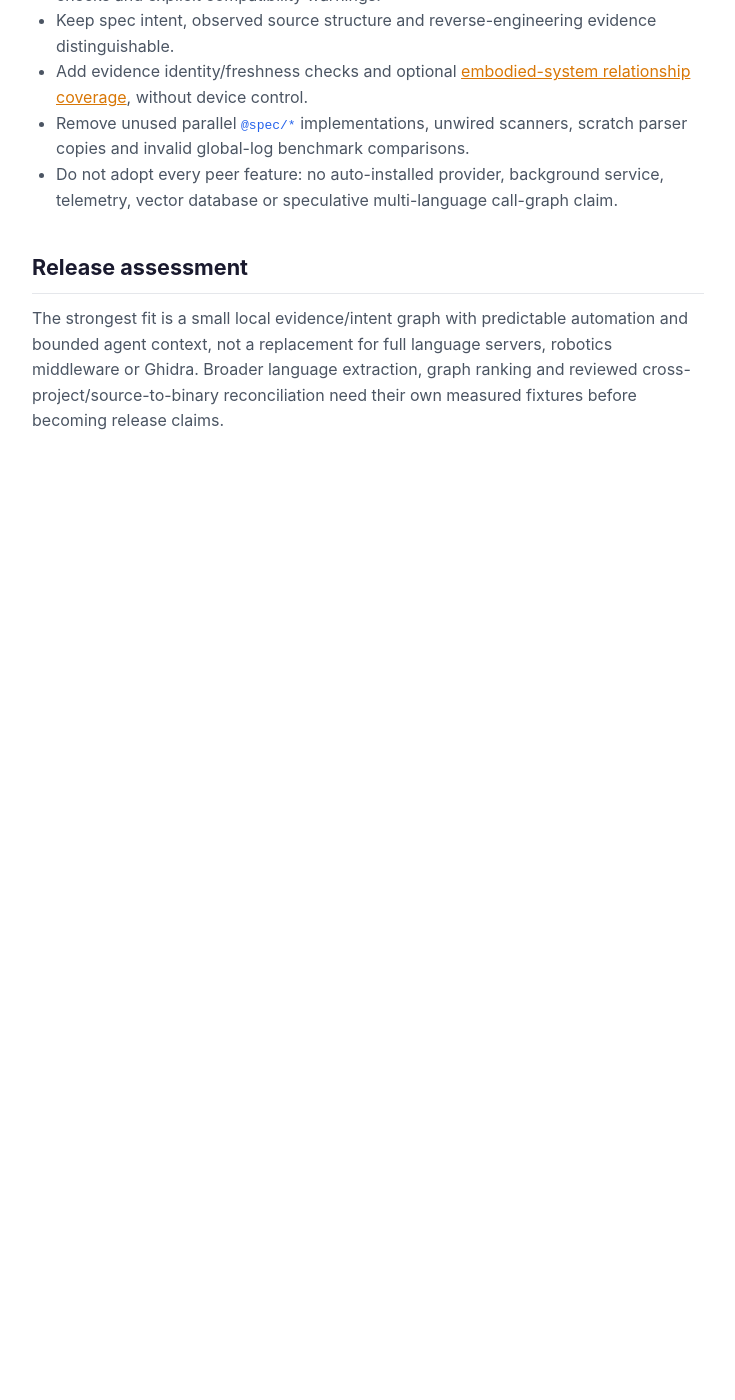
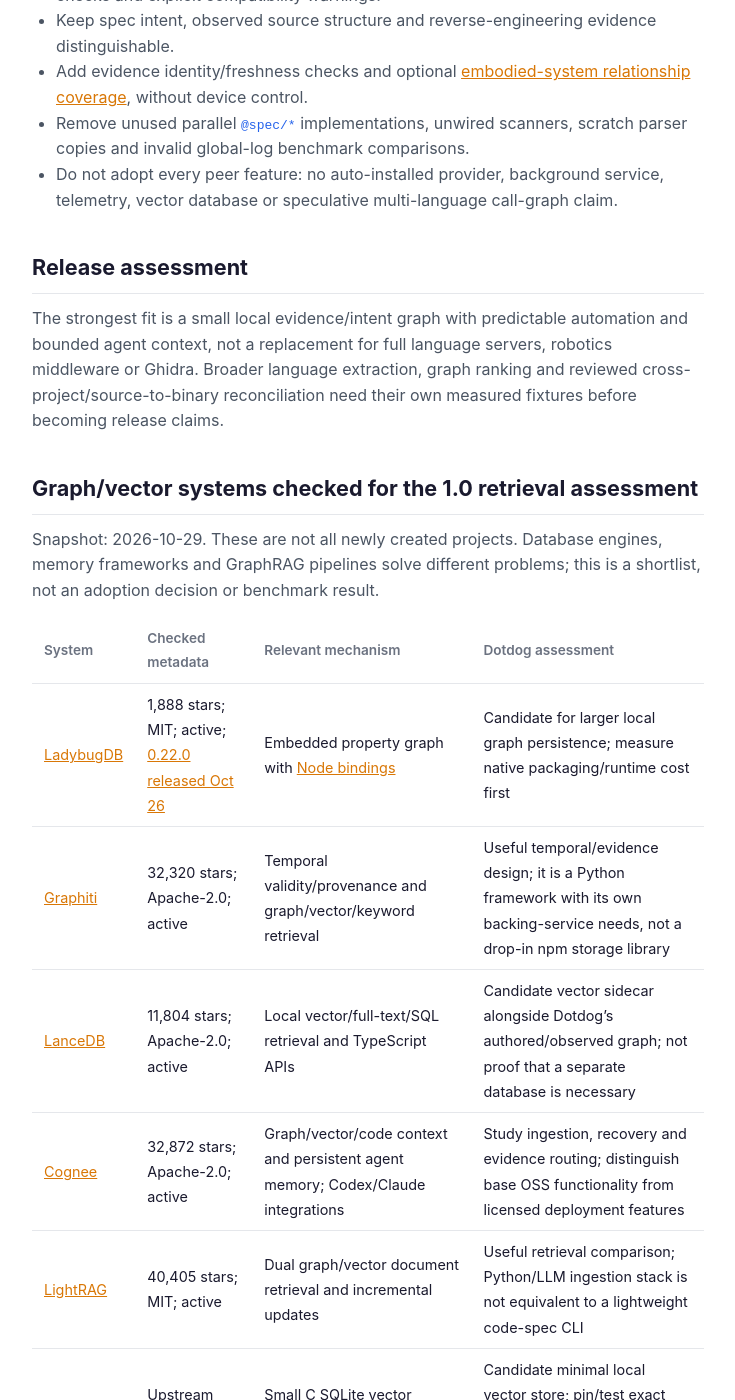
Before and after one commit to specdog/dotdog, a Jekyll site: the page built from docs/graph-peer-research.md, in a window 1280 px wide and 1400 px high, scrolled down 1438 px. Shown: the whole window, without its empty margins (272-1007 px from the left). Built offline with Jekyll 4.4.1, drawn with Linux system fonts in a browser that asks for light colours; before the commit the page ends 1912 px from its top, so only the background shows below that; some of the changed text lies outside the part shown.

```diff
--- a/docs/graph-peer-research.md
+++ b/docs/graph-peer-research.md
@@ -33,3 +33,22 @@
 ## Release assessment
 
 The strongest fit is a small local evidence/intent graph with predictable automation and bounded agent context, not a replacement for full language servers, robotics middleware or Ghidra. Broader language extraction, graph ranking and reviewed cross-project/source-to-binary reconciliation need their own measured fixtures before becoming release claims.
+
+## Graph/vector systems checked for the 1.0 retrieval assessment
+
+Snapshot: 2026-10-29. These are not all newly created projects. Database engines, memory frameworks and GraphRAG pipelines solve different problems; this is a shortlist, not an adoption decision or benchmark result.
+
+| System | Checked metadata | Relevant mechanism | Dotdog assessment |
+| --- | --- | --- | --- |
+| [LadybugDB](https://github.com/LadybugDB/ladybug) | 1,888 stars; MIT; active; [0.22.0 released Oct 26](https://blog.ladybugdb.com/post/ladybug-0-22-0-release/) | Embedded property graph with [Node bindings](https://docs.ladybugdb.com/installation/) | Candidate for larger local graph persistence; measure native packaging/runtime cost first |
+| [Graphiti](https://github.com/getzep/graphiti) | 32,320 stars; Apache-2.0; active | Temporal validity/provenance and graph/vector/keyword retrieval | Useful temporal/evidence design; it is a Python framework with its own backing-service needs, not a drop-in npm storage library |
+| [LanceDB](https://github.com/lancedb/lancedb) | 11,804 stars; Apache-2.0; active | Local vector/full-text/SQL retrieval and TypeScript APIs | Candidate vector sidecar alongside Dotdog's authored/observed graph; not proof that a separate database is necessary |
+| [Cognee](https://github.com/topoteretes/cognee) | 32,872 stars; Apache-2.0; active | Graph/vector/code context and persistent agent memory; Codex/Claude integrations | Study ingestion, recovery and evidence routing; distinguish base OSS functionality from licensed deployment features |
+| [LightRAG](https://github.com/HKUDS/LightRAG) | 40,405 stars; MIT; active | Dual graph/vector document retrieval and incremental updates | Useful retrieval comparison; Python/LLM ingestion stack is not equivalent to a lightweight code-spec CLI |
+| [sqlite-vec](https://github.com/asg017/sqlite-vec) | Upstream explicitly pre-1.0 | Small C SQLite vector extension; successor to sqlite-vss | Candidate minimal local vector store; pin/test exact extension and ABI, and do not assume alpha ANN behavior is stable |
+
+[Kuzu's repository](https://github.com/kuzudb/kuzu) is archived (API confirmed; last push 2025-10-10). Graphiti also documents its Kuzu backend as deprecated. Do not add Kuzu as a new Dotdog dependency. Existing supported data should be migrated or exported, not silently discarded.
+
+Proposed evaluation: compare current lexical retrieval with semantic candidates plus bounded graph expansion on the same labeled repository tasks. Record relevance, latency, peak memory, index size, deletion/staleness handling, package/platform cost and offline behavior. Embedding metadata must identify model, dimensions and input digest; changed models invalidate their indexes. Remote embeddings require explicit configuration and must respect exclusions. Similarity must never manufacture an authored relationship, verified fact or physical authority.
+
+No listed engine/framework has been installed or benchmarked in Dotdog by this research pass. Native dependencies, model downloads, telemetry, licensing and secret-handling behavior need verification before adoption.
--- a/packages/dotdog/src/serve.ts
+++ b/packages/dotdog/src/serve.ts
@@ -46,8 +46,8 @@
   let invalidProjects: Record<string, string> = Object.create(null);
   function load() {
     const candidates = new Map<string, string>();
-    const compiled = join(root, '.doghouse/compiled/repo.dag');
-    if (existsSync(compiled)) candidates.set(resolveUserPath(compiled, root), 'repo');
+    const compiled = resolveUserPath(join(root, '.doghouse/compiled/repo.dag'), root);
+    if (existsSync(compiled)) candidates.set(compiled, 'repo');
     for (const directory of [join(root, 'projects'), join(root, 'specs'), join(root, '.doghouse/imported'), root]) {
       if (!existsSync(directory)) continue;
       resolveUserPath(directory, root);
```
